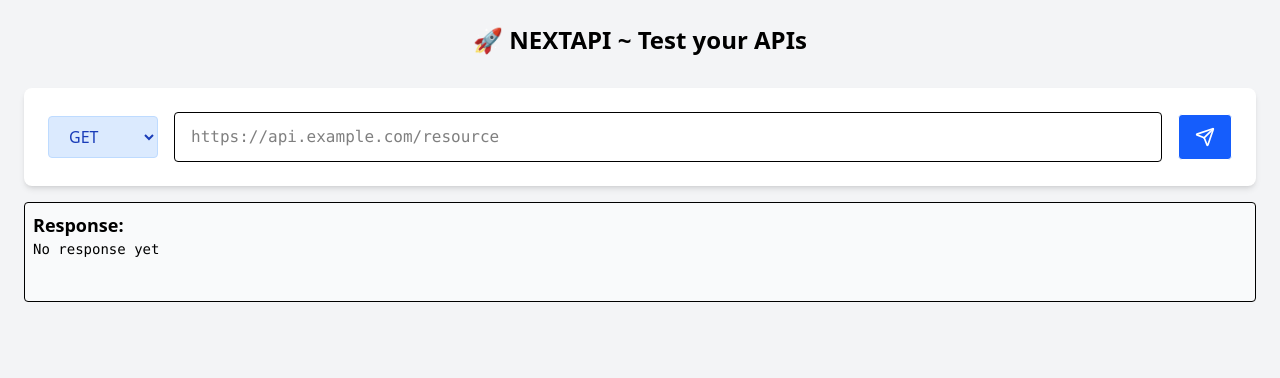
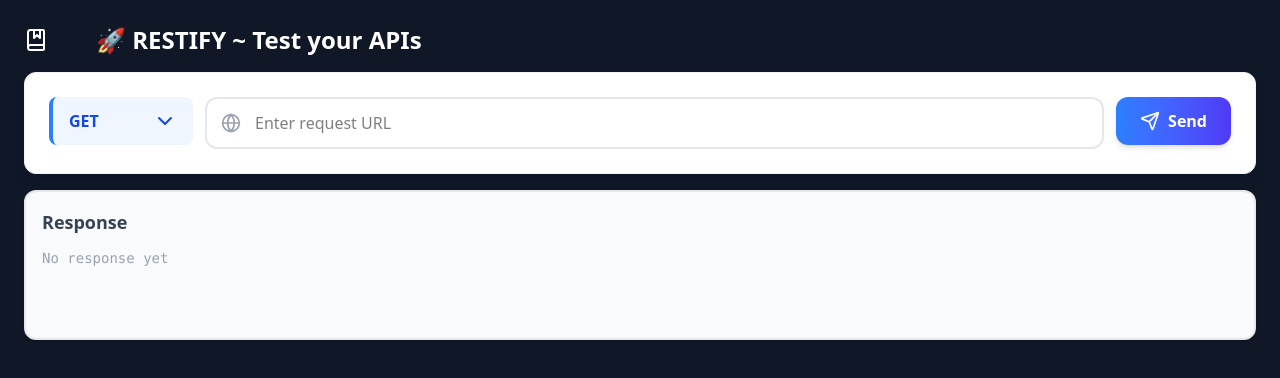
Before and after one commit to CodewChinmay/RestLab, a React (Vite) app: page / in a window 1280 px wide. Shown: the top 378 px of the page. Built offline with nearby package versions, Linux system fonts and the light colour scheme.

Commit message:
second commit

```diff
--- a/index.html
+++ b/index.html
@@ -4,7 +4,7 @@
     <meta charset="UTF-8" />
     <link rel="icon" type="image/svg+xml" href="/vite.svg" />
     <meta name="viewport" content="width=device-width, initial-scale=1.0" />
-    <title>NextAPI</title>
+    <title>Restify ~ Test your APIs</title>
   </head>
   <body>
     <div id="root"></div>
--- a/src/App.jsx
+++ b/src/App.jsx
@@ -23,15 +23,15 @@
       }
       const res = await fetch(url, options);
       const data = await res.json();
-      setResponse(data);
+      setResponse({ status: res.status, data }); // Include status in the response
     } catch (error) {
-      setResponse({ error: "Failed to fetch data." });
+      setResponse({ status: "error", data: { error: "Failed to fetch data." } });
     }
     setLoading(false);
   };
 
   return (
-    <div className="p-6 bg-gray-100 min-h-screen flex flex-col space-y-4">
+    <div className="p-6 bg-gray-900 min-h-screen flex flex-col space-y-4">
       <Header />
       <Input
         url={url}
@@ -43,10 +43,30 @@
         sendRequest={sendRequest}
         loading={loading}
       />
-      <div className="border p-2 rounded bg-gray-50 min-h-[100px]">
-        <h2 className="text-lg font-semibold">Response:</h2>
-        <pre className="text-sm whitespace-pre-wrap">
-          {response ? JSON.stringify(response, null, 2) : "No response yet"}
+      <div className="border-2 border-gray-200 rounded-xl bg-gray-50 p-4 shadow-sm min-h-[150px] relative">
+        {/* Status Badge */}
+        {response?.status && (
+          <div
+            className={`absolute top-4 right-4 text-sm font-medium px-3 py-1 rounded-full ${
+              response.status === 200
+                ? "bg-green-100 text-green-800"
+                : "bg-red-100 text-red-800"
+            }`}
+          >
+            {response.status === 200 ? "OK" : "Error"}
+          </div>
+        )}
+
+        {/* Response Header */}
+        <h2 className="text-lg font-semibold text-gray-700 mb-3">Response</h2>
+
+        {/* Response Body */}
+        <pre className="text-sm font-mono text-gray-600 whitespace-pre-wrap break-words">
+          {response ? (
+            typeof response.data === "object" ? JSON.stringify(response.data, null, 2) : response.data
+          ) : (
+            <span className="text-gray-400">No response yet</span>
+          )}
         </pre>
       </div>
     </div>
--- a/src/pages/header.jsx
+++ b/src/pages/header.jsx
@@ -1,8 +1,11 @@
+import { BookMarked } from 'lucide-react';
+
 function Header() {
     return (
         <>
-            <div >
-            <h1 className="text-2xl font-bold text-center mb-4">🚀 NEXTAPI ~ Test your APIs</h1>
+            <div className='flex space-x-12 place-items-center'>
+                <BookMarked className='text-white'/>
+            <h1 className="text-2xl font-bold text-white">🚀 RESTIFY ~ Test your APIs</h1>
             </div>
         </>
     );
--- a/src/pages/input.jsx
+++ b/src/pages/input.jsx
@@ -1,91 +1,231 @@
-import { Send, Loader2 } from "lucide-react";
+import { Send, Loader2, Plus, Trash, ChevronDown, ChevronUp, Globe, CheckCircle2, XCircle } from "lucide-react";
 import { useEffect, useState } from "react";
 
 const methodColors = {
-  GET: "bg-blue-100 text-blue-800 border-blue-200 focus:ring-blue-500",
-  POST: "bg-green-100 text-green-800 border-green-200 focus:ring-green-500",
-  PUT: "bg-yellow-100 text-yellow-800 border-yellow-200 focus:ring-yellow-500",
-  PATCH: "bg-purple-100 text-purple-800 border-purple-200 focus:ring-purple-500",
-  DELETE: "bg-red-100 text-red-800 border-red-200 focus:ring-red-500",
+  GET: "border-l-4 border-blue-500 bg-blue-50 text-blue-700",
+  POST: "border-l-4 border-green-500 bg-green-50 text-green-700",
+  PUT: "border-l-4 border-yellow-500 bg-yellow-50 text-yellow-700",
+  PATCH: "border-l-4 border-purple-500 bg-purple-50 text-purple-700",
+  DELETE: "border-l-4 border-red-500 bg-red-50 text-red-700",
 };
 
 function Input({ url, setUrl, method, setMethod, body, setBody, sendRequest, loading }) {
+  const [isOpen, setIsOpen] = useState(false);
+
   const [isBodyValid, setIsBodyValid] = useState(true);
+  const [mode, setMode] = useState("raw");
+  const [formData, setFormData] = useState([{ name: "", value: "", type: "text" }]);
+  const [fileData, setFileData] = useState({});
 
+  // Validate JSON body when body or mode changes
   useEffect(() => {
-    if (method === "GET") return;
+    if (method === "GET" || mode === "form") return;
     try {
       JSON.parse(body);
       setIsBodyValid(true);
     } catch (e) {
       setIsBodyValid(false);
     }
-  }, [body, method]);
+  }, [body, method, mode]);
+
+  // Handle form field changes
+  const handleFormChange = (index, field, value) => {
+    const updatedFormData = [...formData];
+    updatedFormData[index][field] = value;
+    setFormData(updatedFormData);
+  };
+
+  // Handle file input changes
+  const handleFileChange = (index, event) => {
+    const file = event.target.files[0];
+    if (file) {
+      setFileData({ ...fileData, [index]: file });
+    }
+  };
+
+  // Add a new form field
+  const addFormField = () => {
+    setFormData([...formData, { name: "", value: "", type: "text" }]);
+  };
+
+  // Remove a form field
+  const removeFormField = (index) => {
+    const updatedFormData = formData.filter((_, i) => i !== index);
+    setFormData(updatedFormData);
+
+    // Remove associated file data if it exists
+    const updatedFileData = { ...fileData };
+    delete updatedFileData[index];
+    setFileData(updatedFileData);
+  };
 
   return (
-    <div className="flex flex-col gap-4 bg-white p-6 rounded-lg shadow-md">
-      <div className="flex gap-4 items-center">
-        {/* Method Select */}
-        <select
-          value={method}
-          onChange={(e) => setMethod(e.target.value)}
-          aria-label="Select HTTP method"
-          className={`px-4 py-2 rounded border focus:outline-none focus:none transition-colors duration-200 font-medium ${methodColors[method]}`}
+    <div className="flex flex-col gap-6 bg-white p-6 rounded-xl shadow-lg border border-gray-100">
+      {/* Method, URL, and Send Button */}
+      <div className="flex gap-3 items-start relative">
+        {/* Method Dropdown */}
+        <div className="flex flex-col gap-1">
+          <div
+            className={`flex items-center justify-between px-4 py-3 rounded-lg cursor-pointer transition-all duration-200 ${methodColors[method]} w-36`}
+            onClick={() => setIsOpen(!isOpen)}
           >
-          {Object.keys(methodColors).map((method) => (
-            <option key={method} value={method} className="bg-white">
-              {method}
-            </option>
+            <span className="font-semibold">{method}</span>
+            {isOpen ? <ChevronUp className="ml-2" /> : <ChevronDown className="ml-2" />}
+          </div>
+
+          {/* Dropdown Options */}
+          {isOpen && (
+            <div className="absolute top-14 left-0 bg-white shadow-xl rounded-lg border border-gray-200 overflow-hidden w-36 z-10 animate-fade-in">
+              {Object.keys(methodColors).map((m) => (
+                <div
+                  key={m}
+                  className={`px-4 py-3 cursor-pointer hover:bg-gray-50 transition ${method === m ? "bg-gray-50" : ""}`}
+                  onClick={() => {
+                    setMethod(m);
+                    setIsOpen(false);
+                  }}
+                >
+                  <span className="font-medium">{m}</span>
+                </div>
               ))}
-        </select>
+            </div>
+          )}
+        </div>
 
         {/* URL Input */}
+        <div className="flex-1 relative">
+          <div className="absolute inset-y-0 left-0 flex items-center pl-4 text-gray-400">
+            <Globe size={20} />
+          </div>
           <input
             type="url"
-          placeholder="https://api.example.com/resource"
+            placeholder="Enter request URL"
             value={url}
             onChange={(e) => setUrl(e.target.value)}
-          aria-label="Enter request URL"
-          className="px-4 py-3 border rounded focus:outline-none focus:none font-mono transition-colors duration-200 w-full"
+            className="w-full pl-12 pr-4 py-3 border-2 border-gray-200 rounded-xl focus:outline-none focus:border-blue-500 focus:ring-1 focus:ring-blue-200 font-medium transition-all"
           />
+        </div>
 
         {/* Send Button */}
         <button
           onClick={sendRequest}
-          disabled={loading || !isBodyValid}
-          aria-label={loading ? "Sending request" : "Send request"}
-          className={`px-4 py-3 border rounded flex items-center justify-center transition-colors duration-200 ${
-            loading || !isBodyValid
-              ? "bg-gray-200 text-gray-400 cursor-not-allowed"
-              : "bg-blue-600 text-white hover:bg-blue-700 focus:outline-none focus:ring-2 focus:ring-blue-500"
+          disabled={loading || (!isBodyValid && mode === "raw")}
+          className={`px-6 py-3 rounded-xl flex items-center gap-2 transition-all ${
+            loading || (!isBodyValid && mode === "raw")
+              ? "bg-gray-100 text-gray-400 cursor-not-allowed"
+              : "bg-gradient-to-r from-blue-500 to-indigo-600 hover:from-indigo-600 hover:to-blue-500 text-white shadow-md hover:shadow-lg"
           }`}
         >
           {loading ? (
             <Loader2 className="w-5 h-5 animate-spin" />
           ) : (
+            <>
               <Send className="w-5 h-5" />
+              <span className="font-semibold">Send</span>
+            </>
           )}
         </button>
       </div>
 
-      {/* Request Body Input */}
-      {method !== "GET" && (
-        <div className="flex flex-col gap-2">
+      {/* Request Body Section */}
+      {(method === "POST" || method === "PATCH" || method === "PUT") && (
+        <div className="flex flex-col gap-4">
+          {/* Mode Toggle */}
+          <div className="inline-flex bg-gray-100 p-1 rounded-lg border border-gray-200">
+            <button
+              className={`px-6 py-2 rounded-md transition-all ${
+                mode === "raw" ? "bg-blue-600 shadow-sm text-white" : "text-gray-500 hover:bg-gray-50"
+              }`}
+              onClick={() => setMode("raw")}
+            >
+              Raw JSON
+            </button>
+            <button
+              className={`px-6 py-2 rounded-md transition-all ${
+                mode === "form" ? "bg-blue-600 shadow-sm text-white" : "text-gray-500 hover:bg-gray-50"
+              }`}
+              onClick={() => setMode("form")}
+            >
+              Form Data
+            </button>
+          </div>
+
+          {/* Content Area */}
+          {mode === "raw" ? (
+            <div className="relative">
               <textarea
                 value={body}
                 onChange={(e) => setBody(e.target.value)}
-            placeholder={`Enter JSON body (${method} request)`}
-            aria-label="Enter request body"
-            className={`px-4 py-2 border rounded focus:outline-none focus:ring-2 font-mono transition-colors duration-200 min-h-[120px] ${
+                placeholder='{ "key": "value" }'
+                className={`w-full px-4 py-3 border-2 rounded-xl focus:outline-none font-mono transition-all min-h-[200px] ${
                   isBodyValid
-                ? "focus:ring-blue-500"
-                : "border-red-500 focus:ring-red-500"
+                    ? "border-gray-200 focus:border-blue-500 focus:ring-1 focus:ring-blue-200"
+                    : "border-red-300 focus:border-red-500 focus:ring-1 focus:ring-red-200"
                 }`}
               />
-          {!isBodyValid && (
-            <span className="text-red-600 text-sm">
-              Invalid JSON format
+              <div className="absolute top-4 right-4">
+                {isBodyValid ? (
+                  <CheckCircle2 className="text-green-500 w-6 h-6" />
+                ) : (
+                  <XCircle className="text-red-500 w-6 h-6" />
+                )}
+              </div>
+            </div>
+          ) : (
+            <div className="flex flex-col gap-3">
+              {formData.map((field, index) => (
+                <div key={index} className="grid grid-cols-12 gap-3 items-center">
+                  <input
+                    type="text"
+                    placeholder="Key"
+                    value={field.name}
+                    onChange={(e) => handleFormChange(index, "name", e.target.value)}
+                    className="col-span-2 px-3 py-2 border-2 border-gray-200 rounded-lg focus:outline-none focus:border-blue-500"
+                  />
+                  {field.type === "file" ? (
+                    <label className="col-span-8 flex items-center gap-2 px-3 py-2 border-2 border-gray-200 rounded-lg cursor-pointer hover:bg-gray-50 transition-colors">
+                      <input
+                        type="file"
+                        onChange={(e) => handleFileChange(index, e)}
+                        className="hidden"
+                      />
+                      <span className="text-gray-500 truncate">
+                        {fileData[index]?.name || "Choose file"}
                       </span>
+                    </label>
+                  ) : (
+                    <input
+                      type="text"
+                      placeholder="Value"
+                      value={field.value}
+                      onChange={(e) => handleFormChange(index, "value", e.target.value)}
+                      className="col-span-8 px-3 py-2 border-2 border-gray-200 rounded-lg focus:outline-none focus:border-blue-500"
+                    />
+                  )}
+                  <select
+                    value={field.type}
+                    onChange={(e) => handleFormChange(index, "type", e.target.value)}
+                    className="col-span-1 px-3 py-2 border-2 border-gray-200 rounded-lg focus:outline-none focus:border-blue-500"
+                  >
+                    <option value="text">Text</option>
+                    <option value="file">File</option>
+                  </select>
+                  <button
+                    onClick={() => removeFormField(index)}
+                    className="col-span-1 flex justify-center text-red-500 hover:bg-red-50 p-2 rounded-lg transition-colors"
+                  >
+                    <Trash className="w-5 h-5" />
+                  </button>
+                </div>
+              ))}
+              <button
+                onClick={addFormField}
+                className="flex items-center gap-2 text-blue-600 hover:text-blue-700 w-fit px-4 py-2 hover:bg-blue-50 rounded-lg transition-colors"
+              >
+                <Plus className="w-5 h-5" />
+                <span className="font-medium">Add Row</span>
+              </button>
+            </div>
           )}
         </div>
       )}
```
Lines whose indentation alone changed are shown as unchanged.
